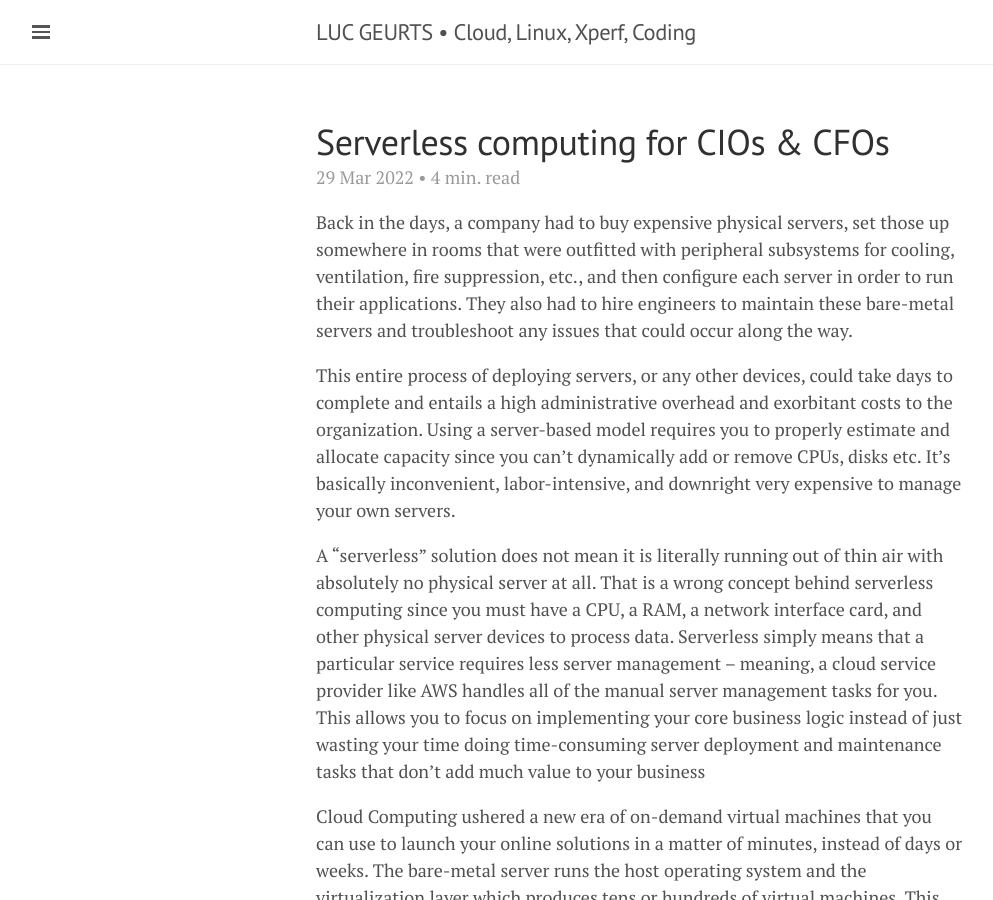
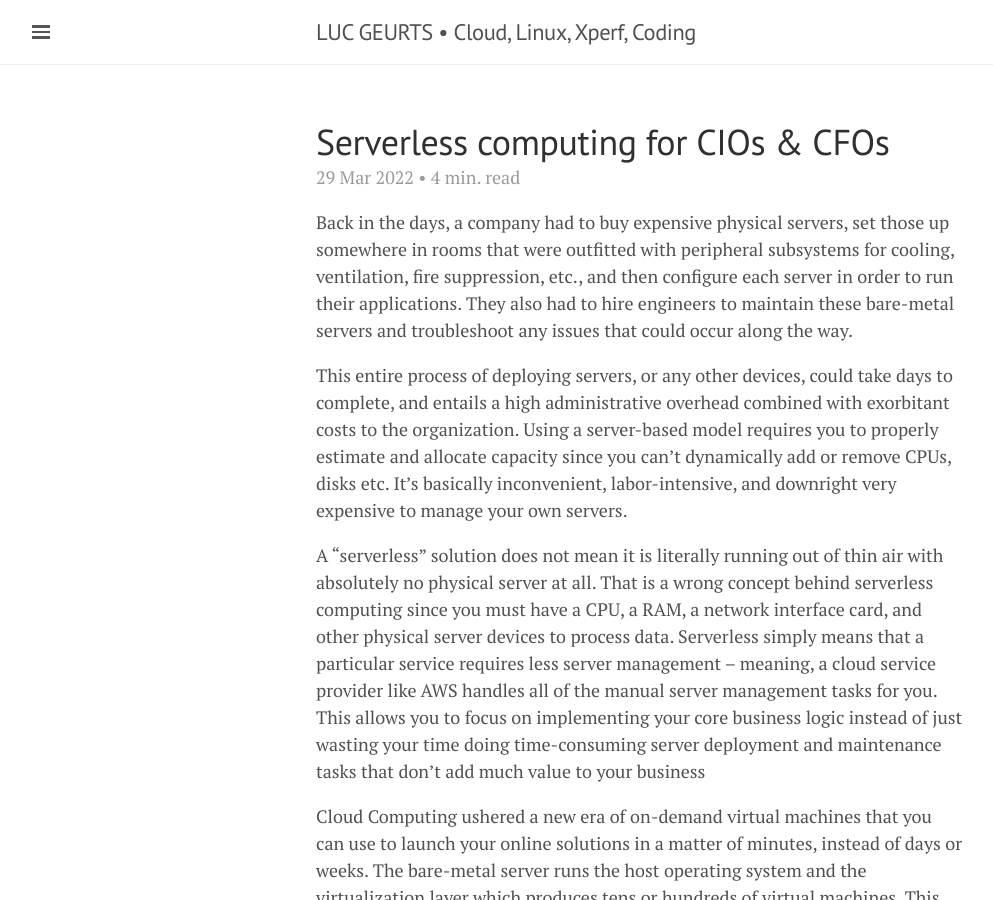
Before and after one commit to lgeurts/lgeurts.github.io, a Jekyll site: the page built from _posts/2022-03-29-what-is-serverless-computing.md, in a window 1280 px wide and 900 px high. Shown: the whole window, without its empty margins (0-993 px from the left). Built offline with Jekyll 4.4.1, drawn with Linux system fonts in a browser that asks for light colours; nearby versions of some CDN libraries; comment, search, counter and statistics services are not loaded.

Commit message:
Update 2022-03-29-what-is-serverless-computing.md

```diff
--- a/_posts/2022-03-29-what-is-serverless-computing.md
+++ b/_posts/2022-03-29-what-is-serverless-computing.md
@@ -11,7 +11,7 @@
 
 Back in the days, a company had to buy expensive physical servers, set those up somewhere in rooms that were outfitted with peripheral subsystems for cooling, ventilation, fire suppression, etc., and then configure each server in order to run their applications. They also had to hire engineers to maintain these bare-metal servers and troubleshoot any issues that could occur along the way.
 
-This entire process of deploying servers, or any other devices, could take days to complete and entails a high administrative overhead and exorbitant costs to the organization. Using a server-based model requires you to properly estimate and allocate capacity since you can't dynamically add or remove CPUs, disks etc. It’s basically inconvenient, labor-intensive, and downright very expensive to manage your own servers.
+This entire process of deploying servers, or any other devices, could take days to complete, and entails a high administrative overhead combined with exorbitant costs to the organization. Using a server-based model requires you to properly estimate and allocate capacity since you can't dynamically add or remove CPUs, disks etc. It’s basically inconvenient, labor-intensive, and downright very expensive to manage your own servers.
 
 A “serverless” solution does not mean it is literally running out of thin air with absolutely no physical server at all. That is a wrong concept behind serverless computing since you must have a CPU, a RAM, a network interface card, and other physical server devices to process data. Serverless simply means that a particular service requires less server management – meaning, a cloud service provider like AWS handles all of the manual server management tasks for you. This allows you to focus on implementing your core business logic instead of just wasting your time doing time-consuming server deployment and maintenance tasks that don’t add much value to your business
 
```
